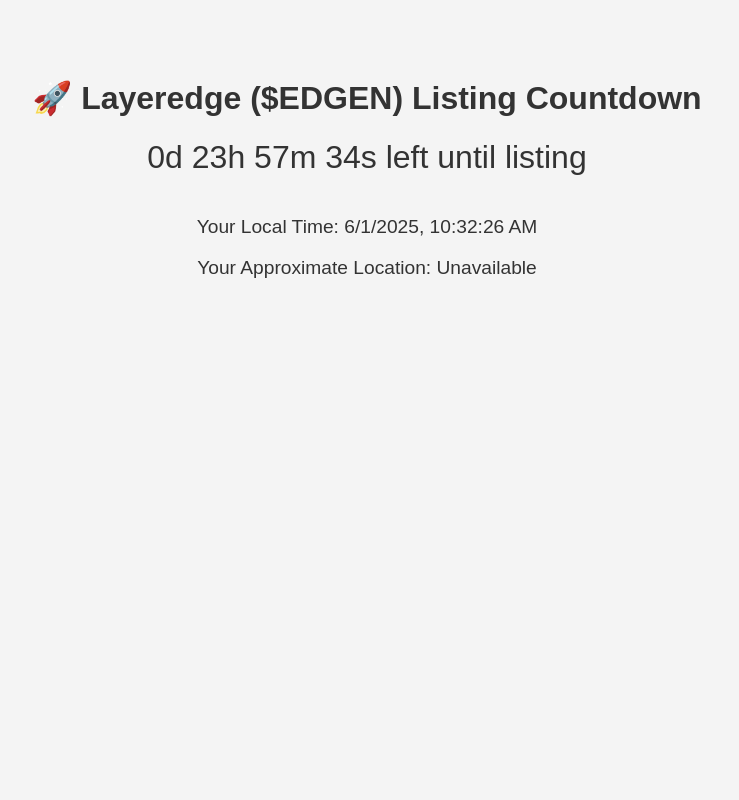
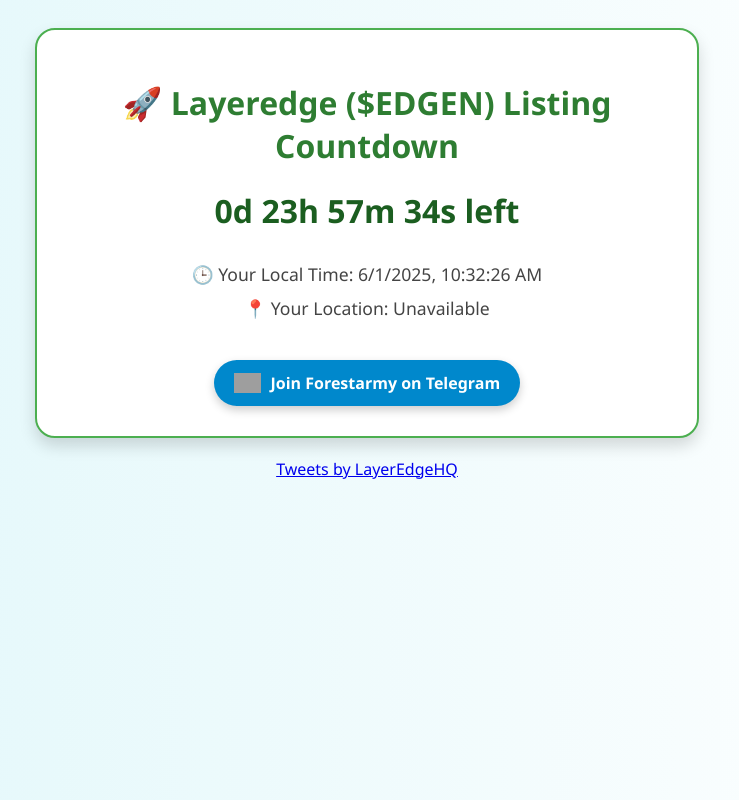
Before and after one commit to itsmesatyavir/listing, a plain HTML site: page index.html in a window 1280 px wide. Shown: the whole page, without its empty margins (273-1012 px from the left). Drawn offline with Linux system fonts and the light colour scheme; no server answers; grey boxes are pictures that could not be loaded.

Commit message:
Update index.html

```diff
--- a/index.html
+++ b/index.html
@@ -6,32 +6,89 @@
   <title>Layeredge Listing Countdown</title>
   <style>
     body {
-      font-family: Arial, sans-serif;
-      background: #f4f4f4;
+      font-family: 'Segoe UI', Tahoma, Geneva, Verdana, sans-serif;
+      background: linear-gradient(to right, #e0f7fa, #ffffff);
       color: #333;
+      display: flex;
+      flex-direction: column;
+      align-items: center;
+      padding: 20px;
+    }
+    .container {
+      background-color: #ffffff;
+      border: 2px solid #4caf50;
+      border-radius: 20px;
+      box-shadow: 0 8px 16px rgba(0, 0, 0, 0.15);
+      padding: 30px;
+      max-width: 600px;
+      width: 100%;
       text-align: center;
-      padding: 50px;
+      margin-bottom: 20px;
+    }
+    h1 {
+      color: #2e7d32;
     }
     .timer {
       font-size: 2em;
+      font-weight: bold;
       margin-top: 20px;
+      color: #1b5e20;
     }
     .info {
-      margin-top: 40px;
-      font-size: 1.2em;
+      margin-top: 30px;
+      font-size: 1.1em;
+      color: #444;
+    }
+    .info p {
+      margin: 10px 0;
+    }
+    .telegram-button {
+      margin-top: 30px;
+      display: inline-flex;
+      align-items: center;
+      background-color: #0088cc;
+      color: white;
+      padding: 12px 20px;
+      border-radius: 30px;
+      text-decoration: none;
+      font-weight: bold;
+      box-shadow: 0 4px 10px rgba(0,0,0,0.2);
+      transition: background 0.3s;
+    }
+    .telegram-button:hover {
+      background-color: #0075b6;
+    }
+    .telegram-button img {
+      height: 20px;
+      margin-right: 10px;
+    }
+    iframe.twitter-timeline {
+      border-radius: 15px;
+      box-shadow: 0 8px 16px rgba(0,0,0,0.15);
+      margin-top: 30px;
     }
   </style>
 </head>
 <body>
-  <h1>🚀 Layeredge ($EDGEN) Listing Countdown</h1>
-  <div class="timer" id="countdown"></div>
-  <div class="info">
-    <p>Your Local Time: <span id="localTime"></span></p>
-    <p>Your Approximate Location: <span id="location"></span></p>
+
+  <div class="container">
+    <h1>🚀 Layeredge ($EDGEN) Listing Countdown</h1>
+    <div class="timer" id="countdown"></div>
+    <div class="info">
+      <p>🕒 Your Local Time: <span id="localTime"></span></p>
+      <p>📍 Your Location: <span id="location"></span></p>
+    </div>
+    <a class="telegram-button" href="https://t.me/forestarmy" target="_blank">
+      <img src="https://upload.wikimedia.org/wikipedia/commons/8/82/Telegram_logo.svg" alt="Telegram Logo">
+      Join Forestarmy on Telegram
+    </a>
   </div>
 
+  <!-- LayerEdge X timeline -->
+  <a class="twitter-timeline" data-height="500" href="https://twitter.com/LayerEdgeHQ?ref_src=twsrc%5Etfw">Tweets by LayerEdgeHQ</a>
+  <script async src="https://platform.twitter.com/widgets.js" charset="utf-8"></script>
+
   <script>
-    // Countdown to June 2, 2025, 10:30 UTC
     const listingDate = new Date("2025-06-02T10:30:00Z").getTime();
 
     const countdownInterval = setInterval(() => {
@@ -50,16 +107,14 @@
       const seconds = Math.floor((distance % (1000 * 60)) / 1000);
 
       document.getElementById("countdown").innerHTML =
-        `${days}d ${hours}h ${minutes}m ${seconds}s left until listing`;
+        `${days}d ${hours}h ${minutes}m ${seconds}s left`;
     }, 1000);
 
-    // Show local time
     setInterval(() => {
       const now = new Date();
       document.getElementById("localTime").innerText = now.toLocaleString();
     }, 1000);
 
-    // Fetch user location
     fetch("https://ipapi.co/json")
       .then(res => res.json())
       .then(data => {
```
